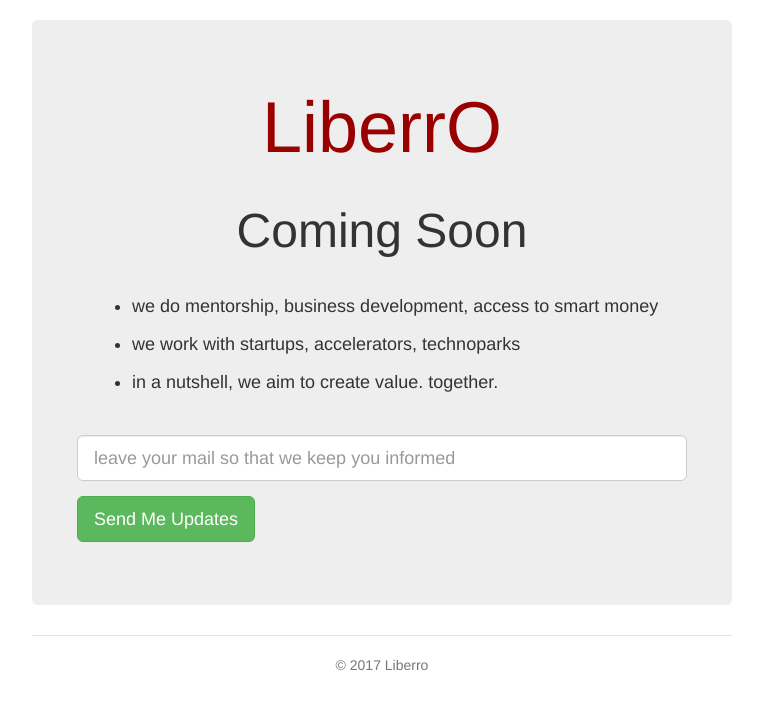
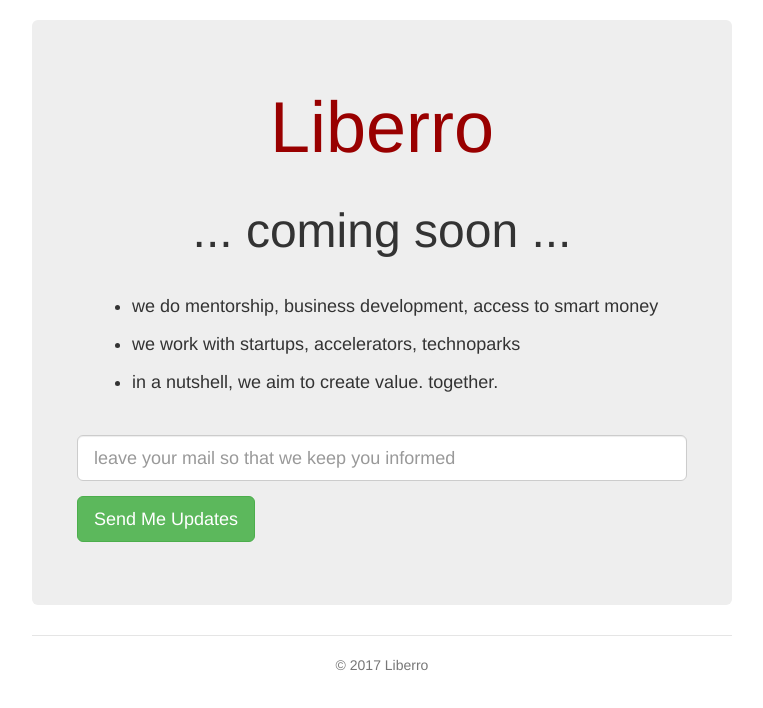
Before and after one commit to buyilmaz/Liberro, a plain HTML site: page index.html in a window 1280 px wide. Shown: the whole page, without its empty margins (258-1021 px from the left). Drawn offline with Linux system fonts and the light colour scheme.

Commit message:
Update index.html

```diff
--- a/index.html
+++ b/index.html
@@ -33,8 +33,8 @@
     <div class="container">
 
       <div class="jumbotron">
-        <h1>LiberrO</h1>
-        <p class="lead">Coming Soon</p>
+        <h1>Liberro</h1>
+        <p class="lead">... coming soon ...</p>
         <ul>
           <li>we do mentorship, business development, access to smart money</li>
           <li>we work with startups, accelerators, technoparks</li>
```
